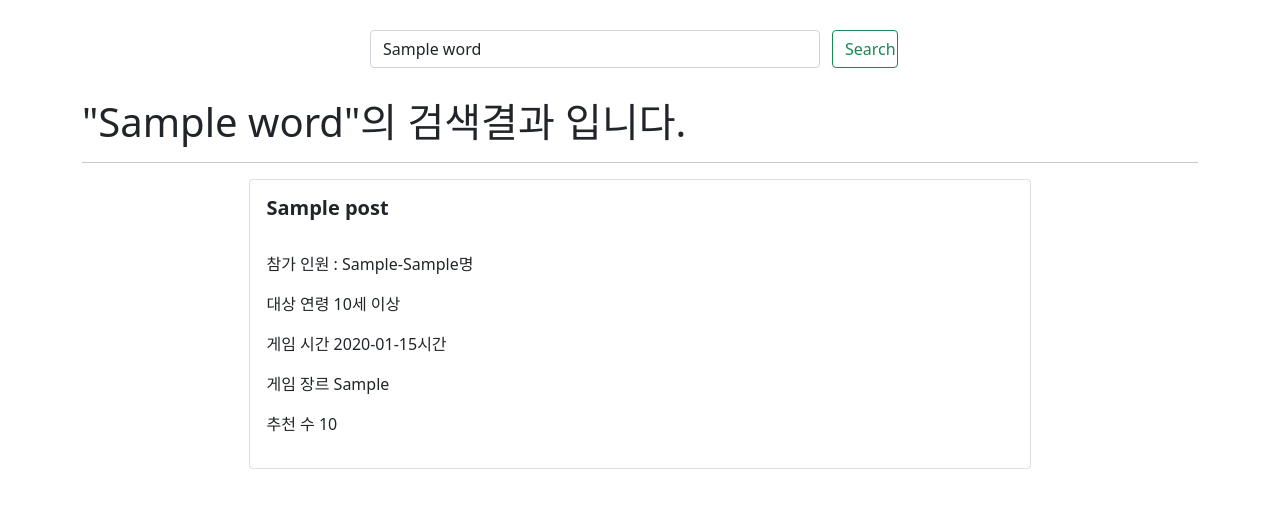
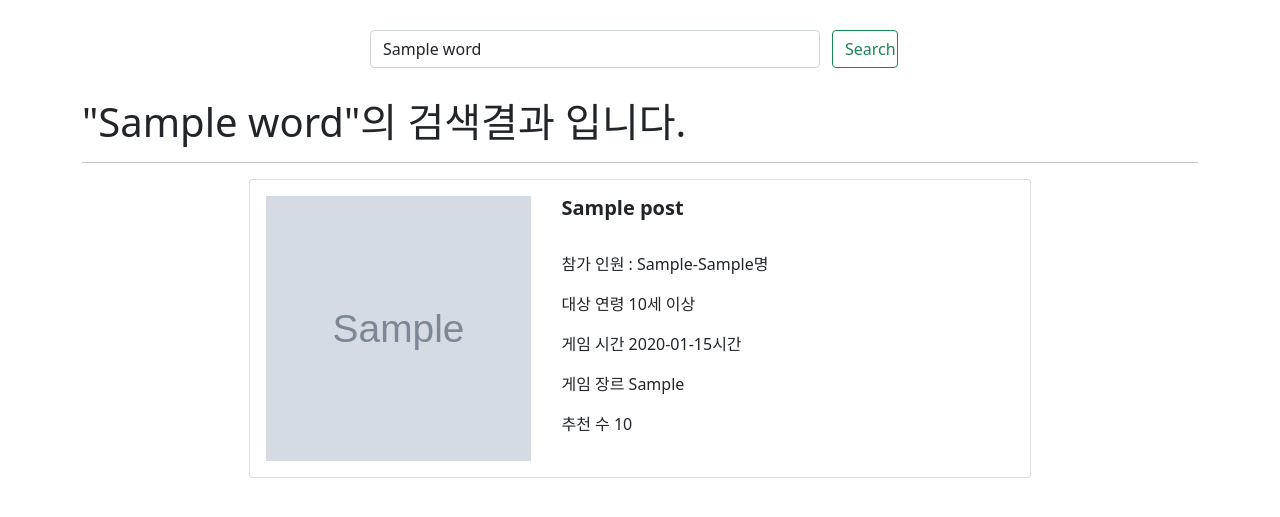
Before and after one commit to J1Yun/board-game-guide, a Django app: template BoardGameGuide/boardgame/templates/search.html in a window 1280 px wide. Shown: the part 211-728 px from the top of the page. Run offline with Django 3.2, Linux system fonts and the light colour scheme; the template is opened without the code that fills it: most values are stand-ins (such as "Sample title", 1, 10 or a date in 2020); grey boxes marked "Sample" are stand-in pictures.

Commit message:
Update search.html

```diff
--- a/BoardGameGuide/boardgame/templates/search.html
+++ b/BoardGameGuide/boardgame/templates/search.html
@@ -19,9 +19,14 @@
   <h1>"{{word}}"의 검색결과 입니다.</h1>
   <hr />
   {% if gameList %} {% for post in gameList %}
-  <div class="card" style="width: 70%; margin: 5px auto">
-    <img src="" alt="" class="col-12" />
+  <div class="card" style="width: 70%; margin: 5px auto; cursor: pointer" onclick="location.href='/game/{{post.id}}'">
     <div class="card-body">
+      <img
+        src="{% get_static_prefix %}game_img/{{post.gameImg}}"
+        width="265"
+        height="265"
+        style="float: left; margin-right: 30px; clear: left"
+      />
       <h5 class="card-title"><b>{{post.name}}</b></h5>
       <br />
       <p class="card-text">
```
